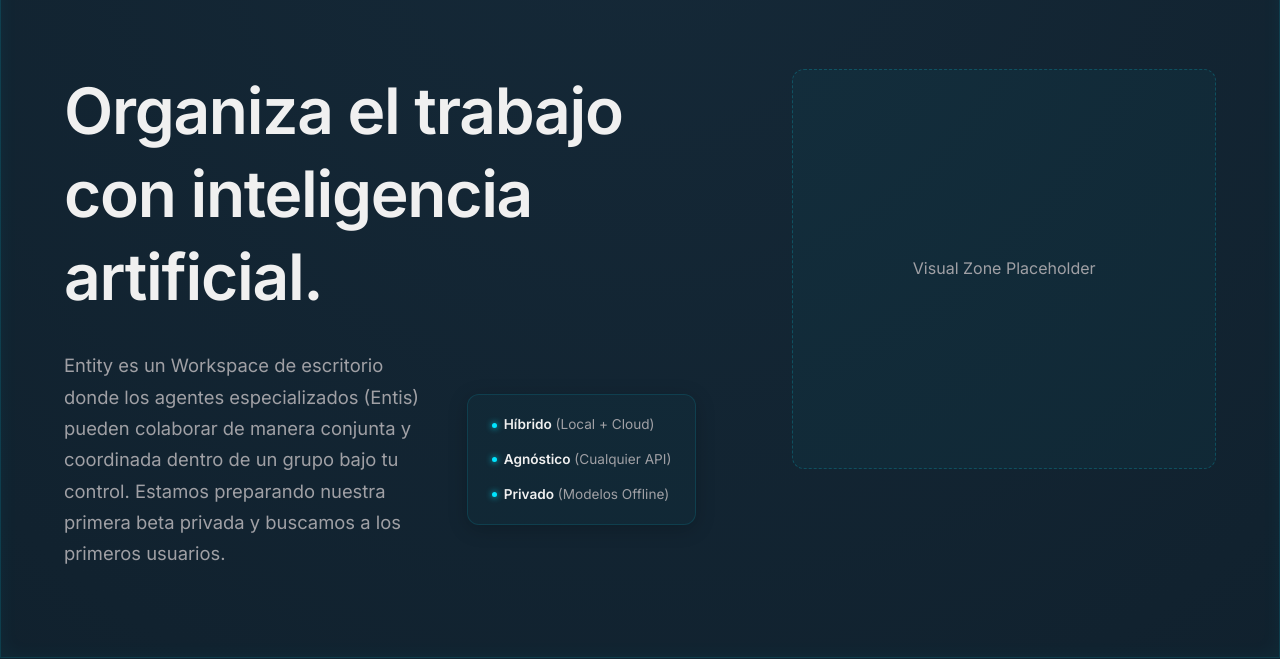
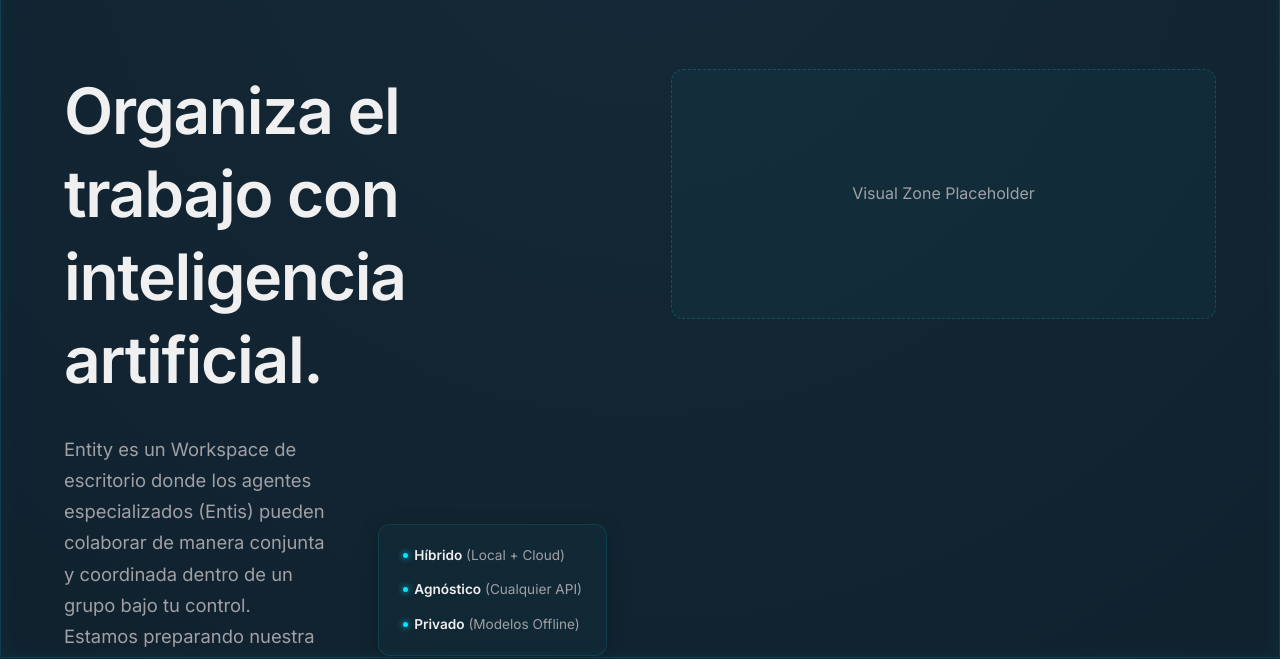
Before and after one commit to hnoloh/Entity_Landing, a website built with Vite: page index.html in a window 1280 px wide. Shown: the part 142-801 px from the top of the page. Built offline with nearby package versions, Linux system fonts and the light colour scheme.

Commit message:
refactor(hero): ajustar dimensiones del preholder e igualar altura al titular

```diff
--- a/src/style.css
+++ b/src/style.css
@@ -195,7 +195,7 @@ main {
 #hero {
   display: flex;
   flex-direction: row;
-  gap: 6rem; /* Separación generosa de las columnas */
+  gap: 4rem; /* Reducido para acortar el espacio vacío */
   text-align: left;
   padding-top: 4.5rem; /* Reducido para subir titular y preholder */
   min-height: auto;
@@ -206,7 +206,7 @@ main {
 }
 
 .hero-content {
-  flex: 1.5;
+  flex: 1.2; /* Ajustada proporción para dar más peso al visual placeholder */
   display: flex;
   flex-direction: column;
   align-items: flex-start;
@@ -257,9 +257,10 @@ main {
 }
 
 .hero-visual {
-  flex: 1;
+  flex: 1.2; /* Ensanchado para reducir el espacio vacío */
   width: 100%;
-  min-height: 400px;
+  min-height: 250px; /* Altura ajustada para igualar al titular */
+  height: 250px;
   background: rgba(0, 229, 255, 0.03);
   border: 1px dashed rgba(0, 229, 255, 0.2);
   border-radius: 12px;
```
